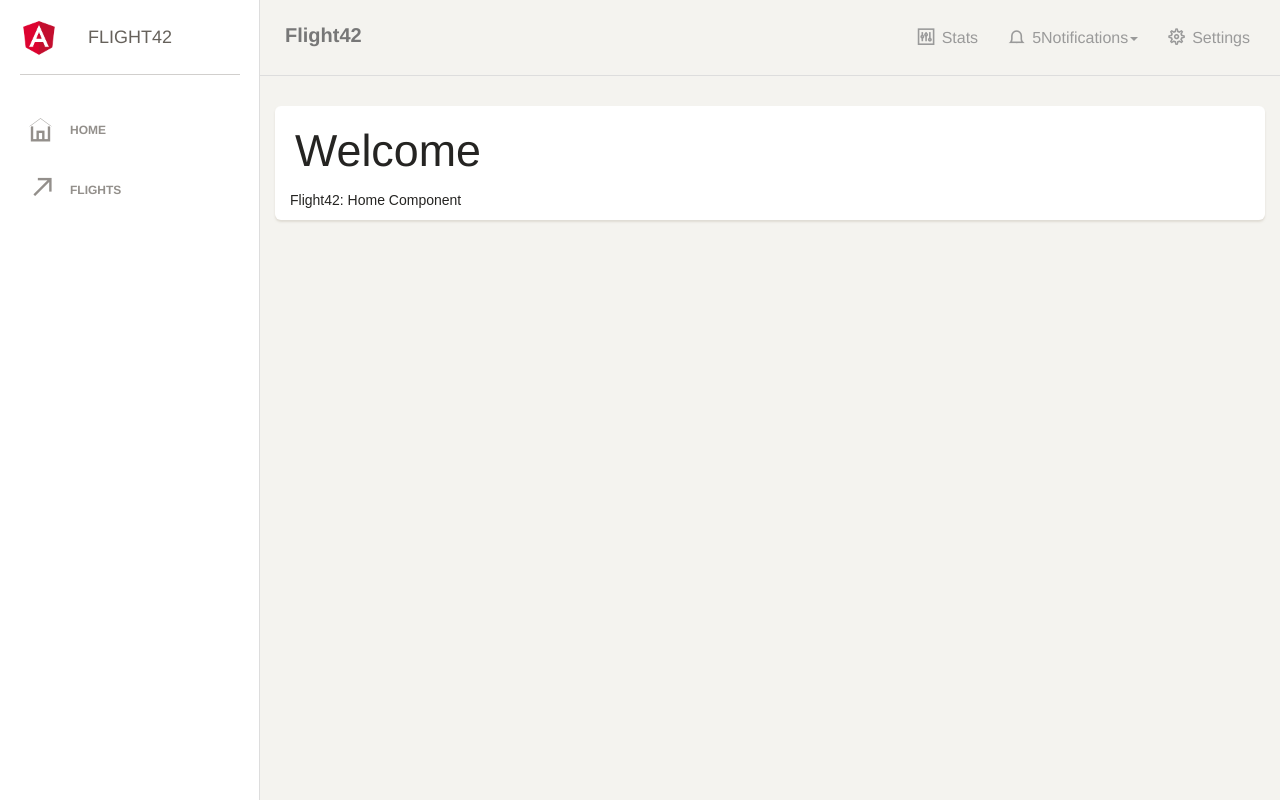
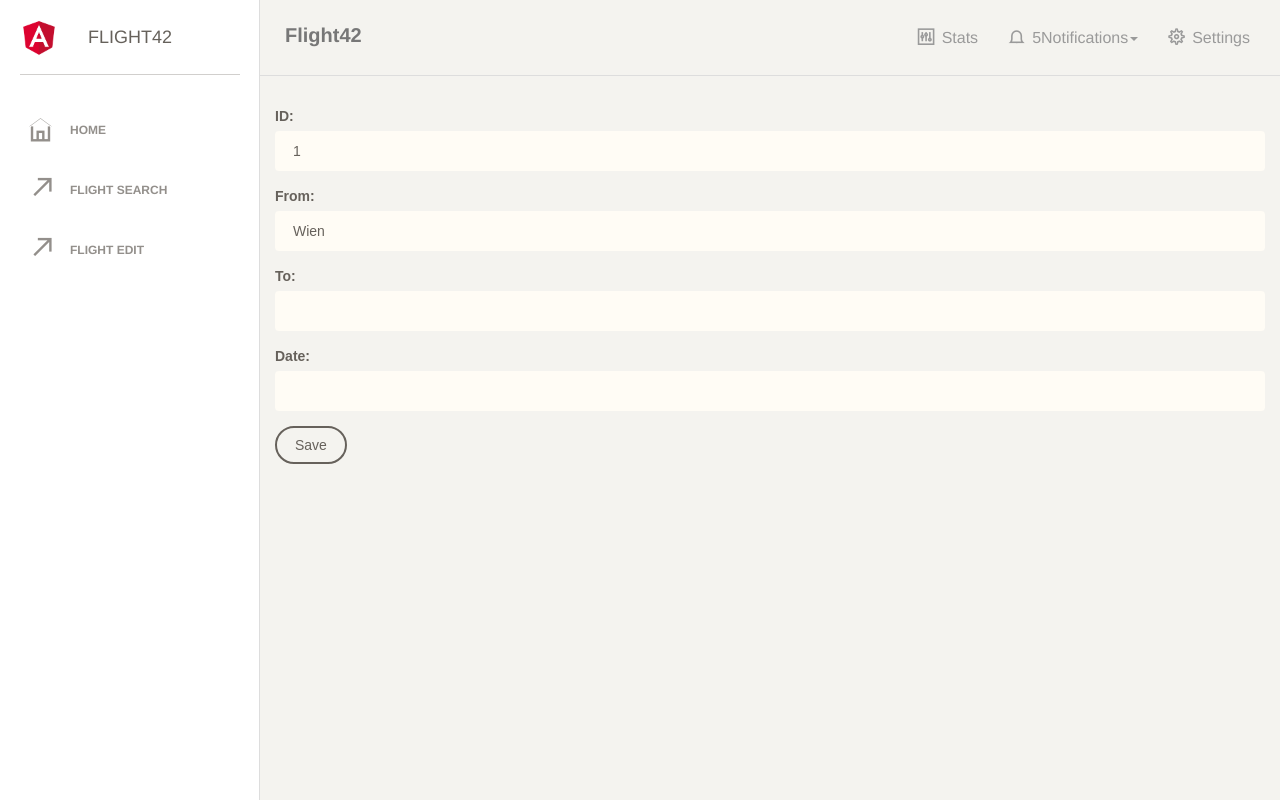
Before and after one commit to mikezks/20181126, an Angular app: page /flight-booking/flight-edit in a window 1280 px wide. Before the commit this address led to /home. Built offline with nearby package versions, Linux system fonts and the light colour scheme; a web font is replaced by a local one.

Commit message:
RX Forms

```diff
--- a/src/app/flight-booking/flight-booking.module.ts
+++ b/src/app/flight-booking/flight-booking.module.ts
@@ -4,6 +4,7 @@ import { CommonModule } from '@angular/common';
 import { FlightSearchComponent } from './flight-search/flight-search.component';
 import { SharedModule } from '../shared/shared.module';
 import { FlightCardComponent } from './flight-card/flight-card.component';
+import { FlightEditComponent } from './flight-edit/flight-edit.component';
 
 @NgModule({
   imports: [
@@ -12,7 +13,8 @@ import { FlightCardComponent } from './flight-card/flight-card.component';
   ],
   declarations: [
     FlightSearchComponent,
-    FlightCardComponent
+    FlightCardComponent,
+    FlightEditComponent
   ],
   exports: [
     FlightSearchComponent
--- /dev/null
+++ b/src/app/flight-booking/flight-edit/flight-edit.component.html
@@ -0,0 +1,54 @@
+<form
+  [formGroup]="editForm">
+
+  <div class="form-group">
+    <label>ID:</label>
+    <input
+      formControlName="id"
+      class="form-control">
+  </div>
+
+  <div class="form-group">
+    <label>From:</label>
+    <input
+      formControlName="from"
+      class="form-control">
+  </div>
+  <div
+    *ngIf="editForm.controls['from']?.hasError('required')"
+    class="text-danger">
+    Please enter a value.
+  </div>
+  <div
+    *ngIf="editForm.controls['from']?.hasError('minlength')"
+    class="text-danger">
+    Please enter at least 3 characters.
+  </div>
+  <div
+    *ngIf="editForm.controls['from']?.hasError('city')"
+    class="text-danger">
+    Enter a valid city to start from.
+  </div>
+
+  <div class="form-group">
+    <label>To:</label>
+    <input
+      formControlName="to"
+      class="form-control">
+  </div>
+
+  <div class="form-group">
+    <label>Date:</label>
+    <input
+      formControlName="date"
+      class="form-control">
+  </div>
+
+  <div class="form-group">
+    <button
+      (click)="save()"
+      class="btn btn-default">
+      Save
+  </button>
+  </div>
+</form>
--- /dev/null
+++ b/src/app/flight-booking/flight-edit/flight-edit.component.ts
@@ -0,0 +1,63 @@
+import { Component, OnInit } from '@angular/core';
+import { FormBuilder, FormGroup, Validators, AbstractControl, ValidationErrors } from '@angular/forms';
+
+export function validateCityWithParams(whiteListCities: string) {
+  return (c: AbstractControl) => {
+    const validCities: string[] = whiteListCities.split(',');
+
+    if (c.value && validCities.indexOf(c.value) === -1) {
+      return {
+        city: {
+          actualValue: c.value,
+          validCities: validCities
+        }
+      };
+    }
+
+    return null;
+  };
+}
+
+@Component({
+  selector: 'app-flight-edit',
+  templateUrl: './flight-edit.component.html',
+  styleUrls: ['./flight-edit.component.scss']
+})
+export class FlightEditComponent implements OnInit {
+  editForm: FormGroup;
+  validateFn: any;
+
+  constructor(private fb: FormBuilder) { }
+
+  ngOnInit() {
+
+    this.validateFn = validateCityWithParams('Berlin,Graz,Wien,Hamburg');
+
+    this.editForm = this.fb.group({
+      id:   [1],
+      from: [
+        'Wien',
+        [
+          Validators.required,
+          Validators.minLength(3),
+          validateCityWithParams('Berlin,Graz,Wien,Hamburg')
+          //this.validateFn
+        ]
+      ],
+      to:   [],
+      date: []
+    });
+
+    console.log(this.editForm.value);
+    console.log(this.editForm.valid);
+    console.log(this.editForm.touched);
+    console.log(this.editForm.dirty);
+
+    /* this.editForm.valueChanges
+      .subscribe(value => console.log(value)); */
+
+    this.editForm.controls['from'].valueChanges
+      .subscribe(value => console.log(value));
+  }
+
+}
--- a/src/app/shared/validators/round-trip.directive.ts
+++ b/src/app/shared/validators/round-trip.directive.ts
@@ -13,7 +13,7 @@ export class RoundTripDirective implements Validators {
 
   constructor() { }
 
-  validate(c: AbstractControl): ValidationErrors | null {
+  static validate(c: AbstractControl): ValidationErrors | null {
     const group: FormGroup = c as FormGroup;
 
     const fromCtrl = group.controls['from'];
--- a/src/app/sidebar/sidebar.component.html
+++ b/src/app/sidebar/sidebar.component.html
@@ -17,12 +17,18 @@
 
 
     <li>
-      <a routerLink="flight-search">
+      <a routerLink="flight-booking/flight-search">
         <i class="ti-arrow-top-right"></i>
-        <p>Flights</p>
+        <p>Flight Search</p>
       </a>
     </li>
 
+    <li>
+      <a routerLink="flight-booking/flight-edit">
+        <i class="ti-arrow-top-right"></i>
+        <p>Flight Edit</p>
+      </a>
+    </li>
 
     <!--
     <li>
--- a/tslint.json
+++ b/tslint.json
@@ -70,7 +70,7 @@
     "no-string-literal": false,
     "no-string-throw": true,
     "no-switch-case-fall-through": true,
-    "no-trailing-whitespace": true,
+    "no-trailing-whitespace": false,
     "no-unnecessary-initializer": true,
     "no-unused-expression": true,
     "no-use-before-declare": true,
```
Also changed, not shown: src/app/app-routing.module.ts (+6 -1 lines), src/app/shared/shared.module.ts (+5 -3 lines), src/app/flight-booking/flight-edit/flight-edit.component.scss (added), 1 other file (tests, documents, lock files or other folders).
